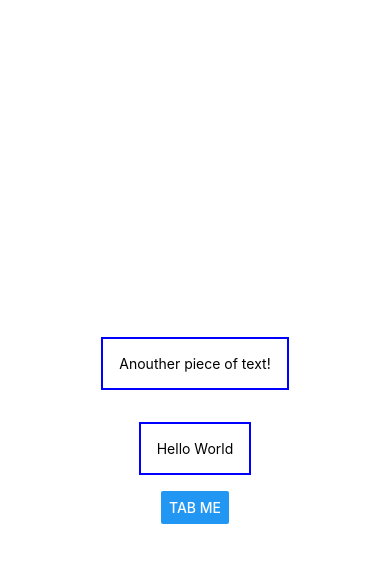
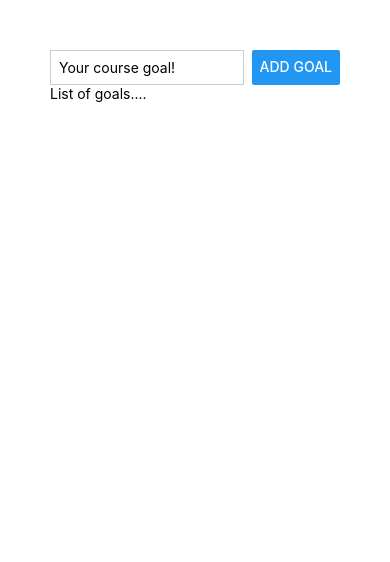
Before and after one commit to jmeno1011/RNCourse, a React Native app: screen / in a window 390 px wide. Shown: the top 562 px of the page. Built offline with nearby package versions, Linux system fonts and the light colour scheme.

Commit message:
learn styles

```diff
--- a/App.js
+++ b/App.js
@@ -2,27 +2,31 @@
 
 export default function App() {
   return (
-    <View style={styles.container}>
+    <View style={styles.appContainer}>
+      <View style={styles.inputContainer}>
+        <TextInput placeholder="Your course goal!" style={styles.textInput} />
+        <Button title="Add Goal" />
+      </View>
       <View>
-        <Text style={styles.dummyText}>Anouther piece of text!</Text>
+        <Text>List of goals....</Text>
       </View>
-      <Text style={styles.dummyText}>Hello World</Text>
-      <Button title="Tab Me" />
     </View>
   );
 }
 
 const styles = StyleSheet.create({
-  container: {
-    flex: 1,
-    backgroundColor: "#fff",
-    alignItems: "center",
-    justifyContent: "center",
+  appContainer: {
+    padding: 50,
   },
-  dummyText: {
-    margin: 16,
-    padding: 16,
-    borderWidth: 2,
-    borderColor: "blue",
+  inputContainer: {
+    flexDirection: "row",
+    justifyContent: "space-between",
+  },
+  textInput: {
+    borderWidth: 1,
+    borderColor: "#cccccc",
+    width: "80%",
+    marginRight: 8,
+    padding: 8
   },
 });
```
